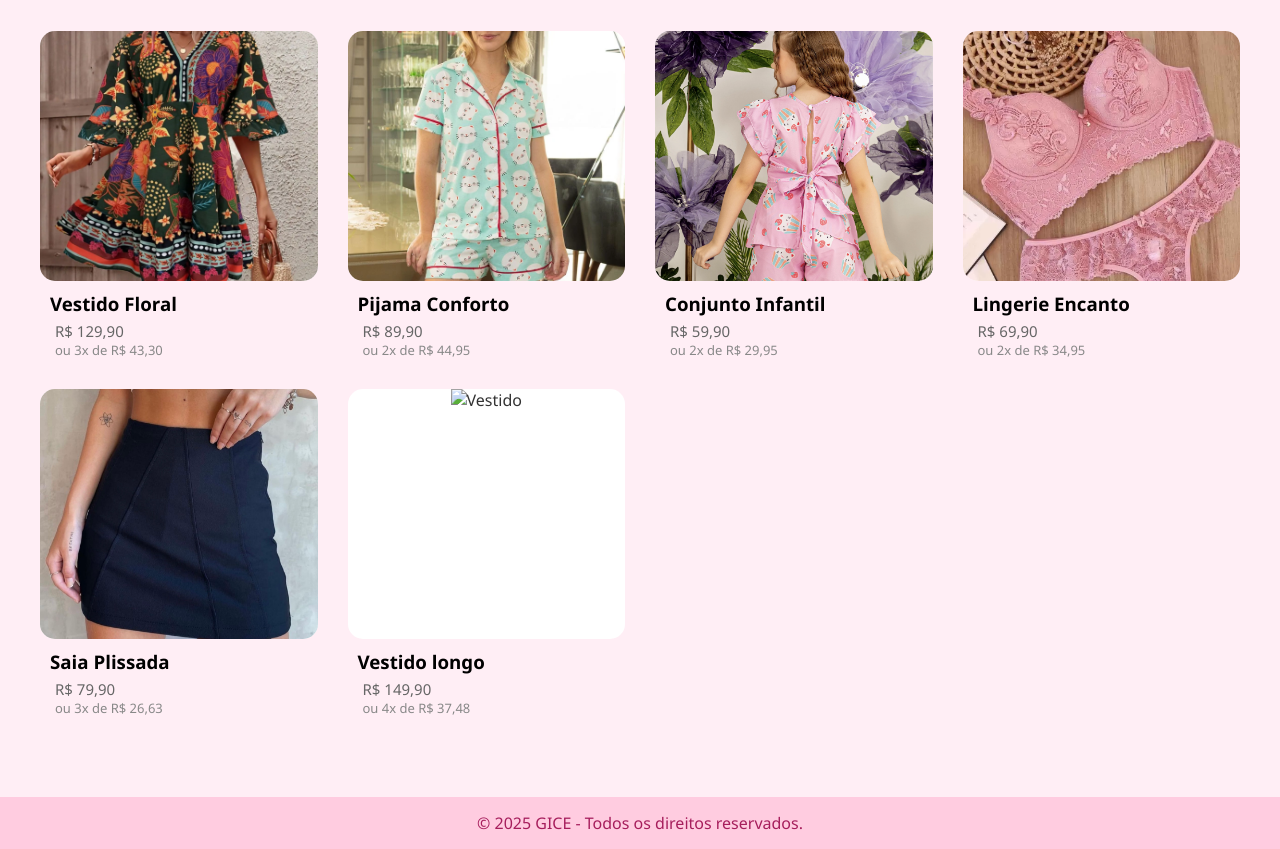
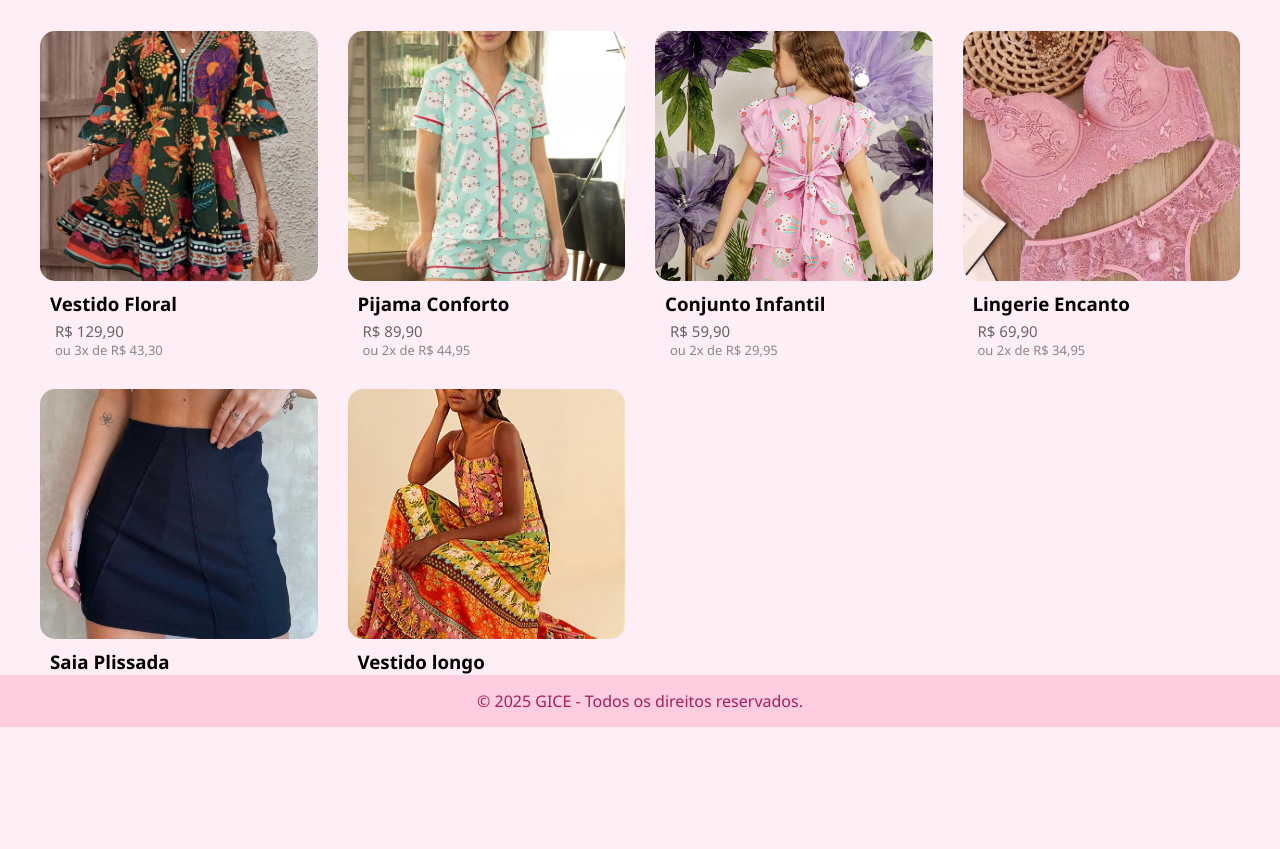
Before and after one commit to tusabene/landing-gice, a plain HTML site: page landing-gice-main/tela inicial/telainicial.html in a window 1280 px wide. Shown: the part 73-922 px from the top of the page. After the commit the page ends 830 px from the top, so only its background shows below. Drawn offline with Linux system fonts and the light colour scheme.

Commit message:
feat:Imagens e Footer Feitos

```diff
--- a/landing-gice-main/tela inicial/telainicial.css
+++ b/landing-gice-main/tela inicial/telainicial.css
@@ -199,5 +199,8 @@ footer {
   padding: 15px;
   text-align: center;
   color: #a61e5c;
-  margin-top: 40px;
+  position: absolute;
+  top: 100%;
+  transform: translateY(-100%);
+  width: 100vw;
 }
--- a/landing-gice-main/tela inicial/telainicial.html
+++ b/landing-gice-main/tela inicial/telainicial.html
@@ -101,7 +101,7 @@
 
     <div class="product">
       <div class="card">
-        <img src=..img/" alt="Vestido ">
+        <img src="../img/vestido-longo-flori-sxk7de6xs5.png" alt="Vestido ">
       </div>
       <div class="info">
         <h3>Vestido longo</h3>
```
